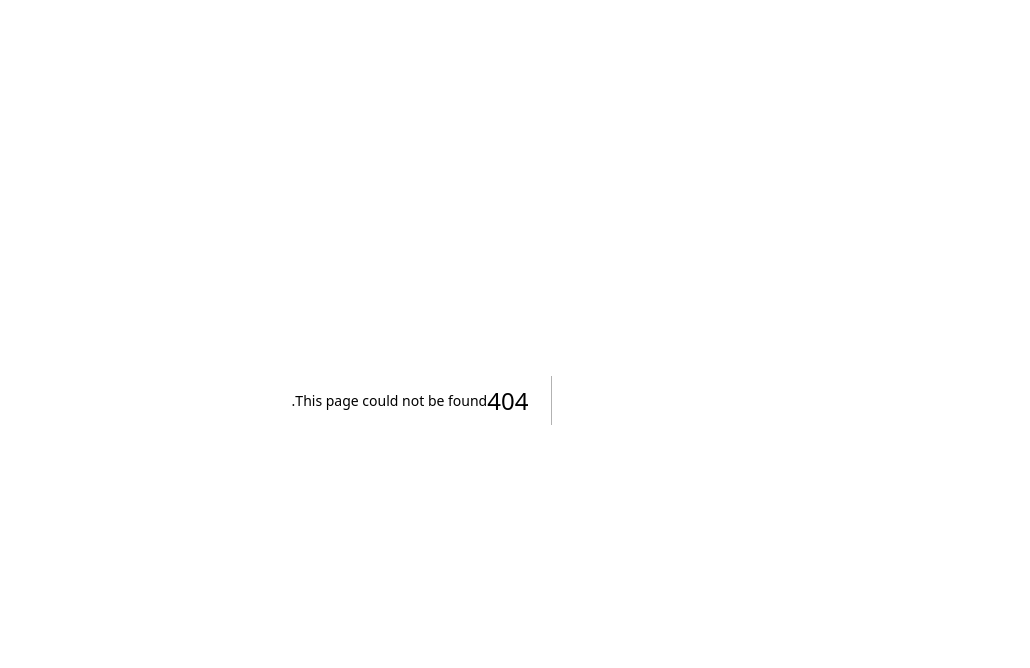
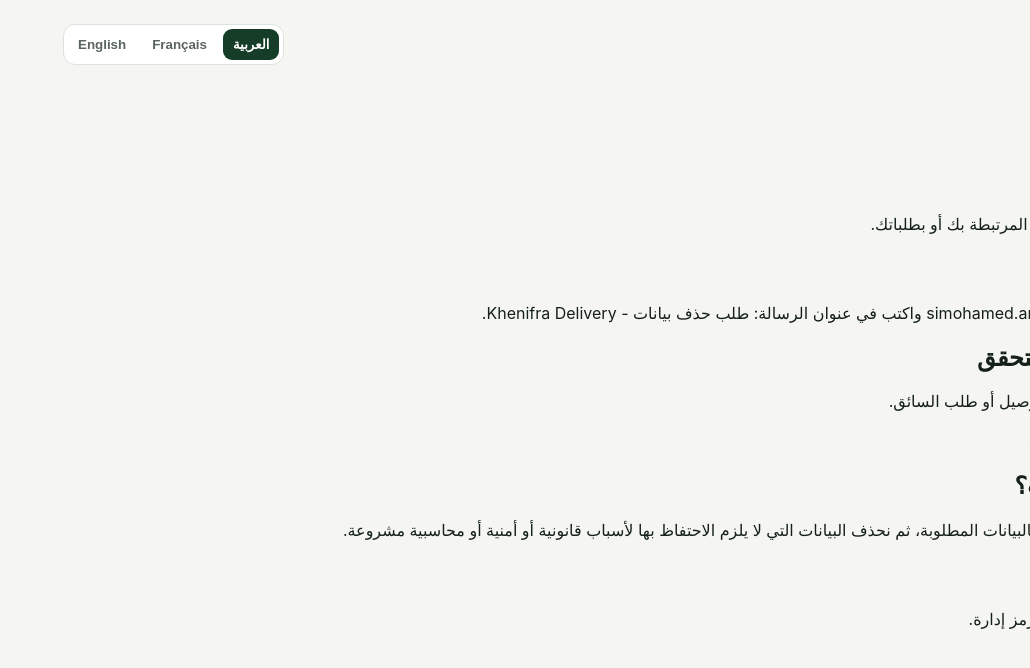
Before and after one commit to yopisimoni/yopisimoni, a Next.js app in the folder projects/khenifra-bike-delivery/: page /delete-data in a window 1280 px wide. Before the commit this address had no page. Shown: the top 668 px of the page, without its empty margins (250-1280 px from the left). Built offline with nearby package versions, Linux system fonts and the light colour scheme.

Commit message:
Add data deletion request page

```diff
--- /dev/null
+++ b/projects/khenifra-bike-delivery/src/app/delete-data/page.tsx
@@ -0,0 +1,53 @@
+import InfoPage from "@/components/InfoPage";
+
+const content = {
+  ar: {
+    title: "طلب حذف البيانات",
+    updated: "خيارات الخصوصية",
+    intro: "يمكنك طلب حذف البيانات الشخصية المرتبطة بك أو بطلباتك.",
+    sections: [
+      { title: "طريقة الطلب", paragraphs: ["أرسل طلبك إلى simohamed.amara@gmail.com واكتب في عنوان الرسالة: طلب حذف بيانات - Khenifra Delivery."] },
+      { title: "معلومات تساعدنا على التحقق", bullets: [
+        "رقم الهاتف المرتبط بطلب التوصيل أو طلب السائق.",
+        "رقم الطلب KHF- إن وجد.",
+        "وصف البيانات التي تريد حذفها."
+      ]},
+      { title: "ما الذي يحدث بعد الطلب؟", paragraphs: ["سنراجع الطلب ونتحقق من ارتباطه بالبيانات المطلوبة، ثم نحذف البيانات التي لا يلزم الاحتفاظ بها لأسباب قانونية أو أمنية أو محاسبية مشروعة."] },
+      { title: "مهم", paragraphs: ["لا ترسل كلمة مرور أو مفتاح API أو رمز إدارة."] }
+    ]
+  },
+  fr: {
+    title: "Suppression des données",
+    updated: "Choix de confidentialité",
+    intro: "Vous pouvez demander la suppression des données personnelles liées à vous ou à vos commandes.",
+    sections: [
+      { title: "Envoyer une demande", paragraphs: ["Écrivez à simohamed.amara@gmail.com avec l'objet : Demande de suppression de données - Khenifra Delivery."] },
+      { title: "Informations de vérification", bullets: [
+        "Le numéro de téléphone associé à la livraison ou à la candidature de livreur.",
+        "Le numéro de commande KHF- s'il existe.",
+        "Une description des données à supprimer."
+      ]},
+      { title: "Après la demande", paragraphs: ["Nous vérifierons le lien avec les données concernées puis supprimerons les informations qui ne doivent pas être conservées pour une obligation légale, de sécurité ou comptable légitime."] },
+      { title: "Important", paragraphs: ["N'envoyez jamais de mot de passe, clé API ou code administrateur."] }
+    ]
+  },
+  en: {
+    title: "Data Deletion Request",
+    updated: "Privacy choices",
+    intro: "You can request deletion of personal information associated with you or your delivery requests.",
+    sections: [
+      { title: "How to request deletion", paragraphs: ["Email simohamed.amara@gmail.com with the subject: Data Deletion Request - Khenifra Delivery."] },
+      { title: "Information for verification", bullets: [
+        "The phone number associated with the delivery or rider application.",
+        "The KHF- order number, if available.",
+        "A description of the information you want deleted."
+      ]},
+      { title: "What happens next", paragraphs: ["We will verify that the request relates to the data identified and delete information that is not required to be retained for a legitimate legal, security, or accounting reason."] },
+      { title: "Important", paragraphs: ["Never send a password, API key, or admin passcode."] }
+    ]
+  }
+} as const;
+
+export default function DeleteDataPage() {
+  return <InfoPage content={content} />;
+}
```
